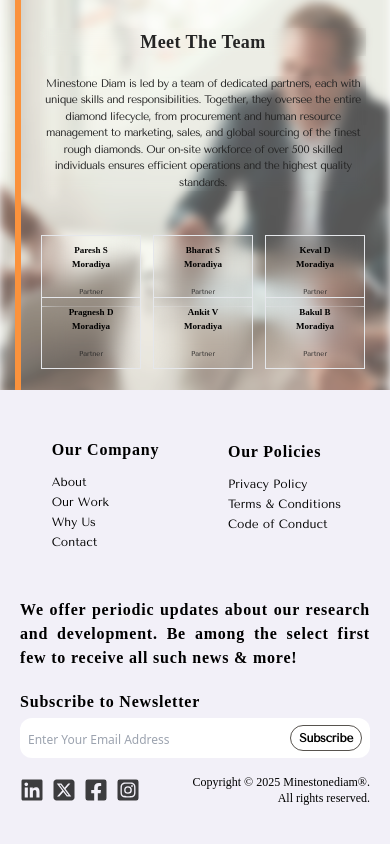
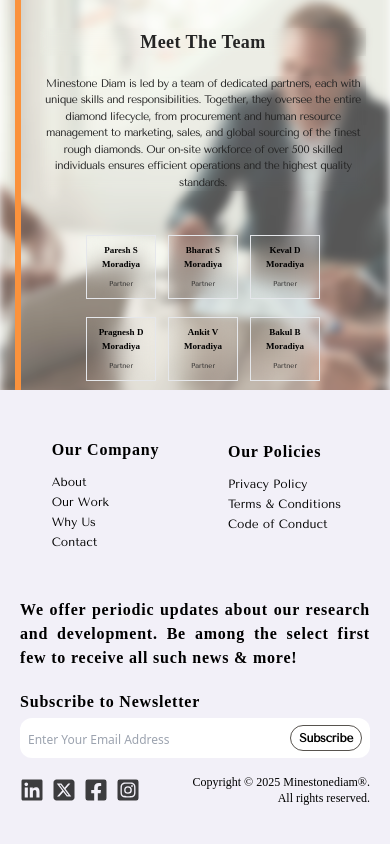
Before and after one commit to deep-sutariya/Minestone-Diam, a Next.js app: page /about in a window 390 px wide. Shown: the part 1670-2514 px from the top of the page. Built offline with nearby package versions, Linux system fonts and the light colour scheme; a web font is replaced by a local one.

Commit message:
Update TeamCard.js

```diff
--- a/src/components/TeamCard.js
+++ b/src/components/TeamCard.js
@@ -2,9 +2,9 @@
 
 const TeamCard = ({ name, surname, role }) => {
     return (
-        <div className="flex-1 min-w-[100px] max-w-[110px] h-[50px] lg:min-w-[250px] lg:max-w-[300px] lg:h-[130px] duration-150">
+        <div className="flex-1 min-w-[70px] max-w-[80px] h-[70px] lg:min-w-[250px] lg:max-w-[300px] lg:h-[130px] duration-150">
             <TranslateFragment y="100">
-                <div className="flex flex-col gap-y-4 px-2 md:px-8 text-center py-2 md:py-4 border backdrop-blur-md hover:scale-105 duration-150 cursor-pointer h-full overflow-hidden">
+                <div className="flex flex-col gap-y-2 lg:gap-y-4 px-2 md:px-8 text-center py-2 md:py-4 border backdrop-blur-md hover:scale-105 duration-150 cursor-pointer h-full overflow-hidden">
                     <div className="flex flex-col justify-center items-center">
                         <div className="text-[9px] md:text-lg lg:text-xl font-heading font-semibold">{name}</div>
                         <div className="text-[9px] md:text-lg lg:text-xl font-heading font-semibold">{surname}</div>
```
